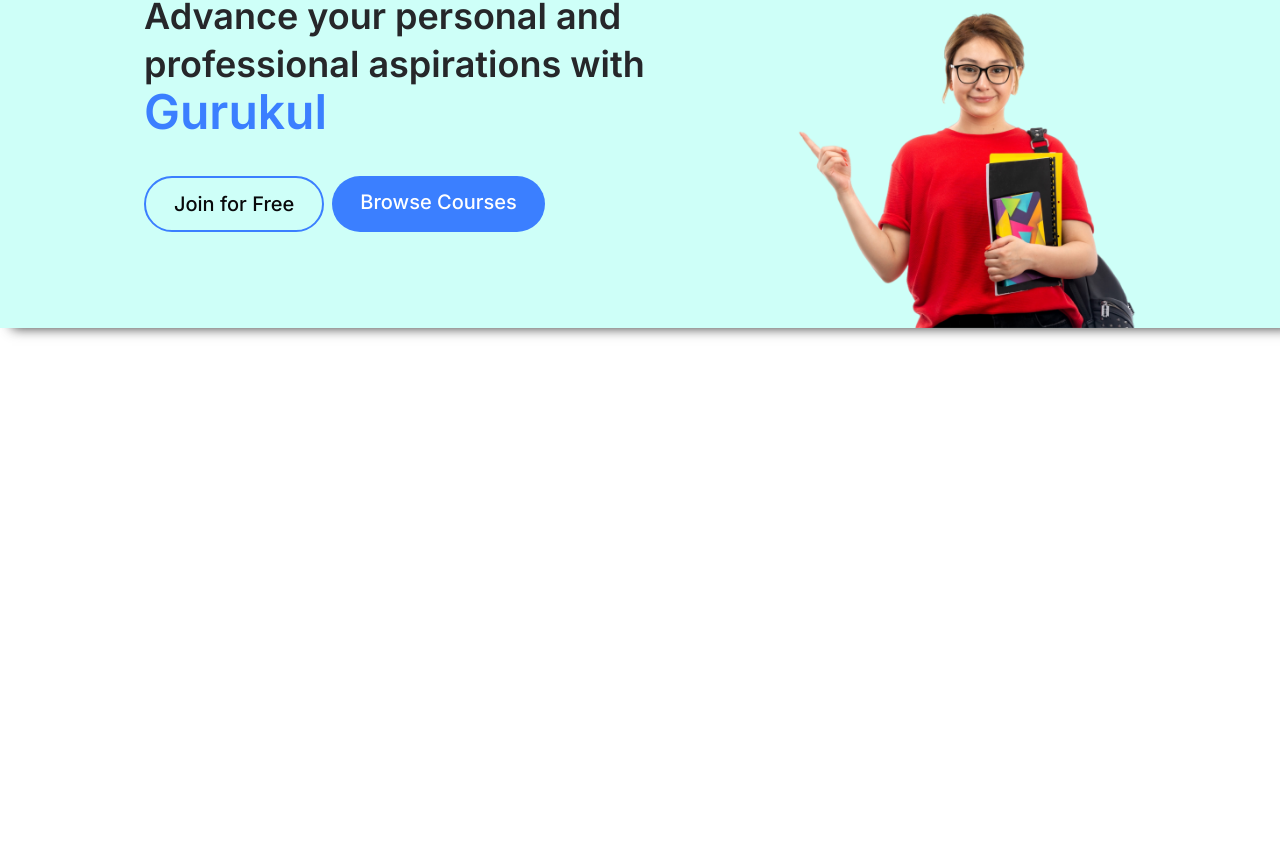
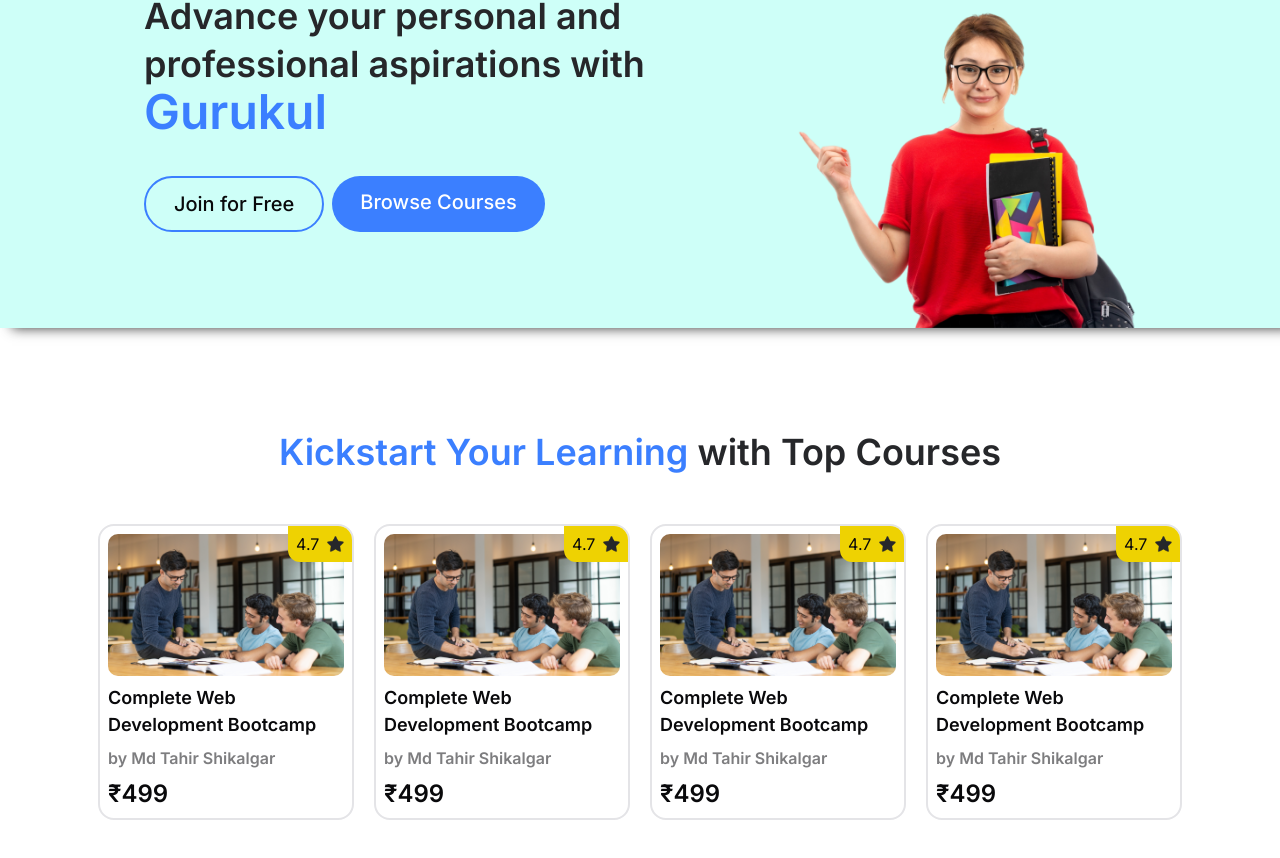
Before and after one commit to ghOst-vedant/gurukul, a Next.js app: page / in a window 1280 px wide. Shown: the part 1647-2505 px from the top of the page. Before the commit the page ends 2071 px from the top, so only its background shows below. Built offline with nearby package versions, Linux system fonts and the light colour scheme.

Commit message:
[Update]:Completed top courses section in homepage

```diff
--- a/src/app/page.tsx
+++ b/src/app/page.tsx
@@ -177,6 +177,22 @@ const Home = () => {
         />
       </div>
 
+      {/* Top Course Section */}
+      <div className="flex flex-col gap-5 sm:gap-8 lg:px-16 lg:gap-8 mt-4 lg:mt-10">
+        <h2 className="text-2xl sm:text-3xl lg:text-4xl font-semibold text-center text-black px-4">
+          <span className="text-blue">Kickstart Your Learning</span> with Top
+          Courses
+        </h2>
+        <div className="mt-5 overflow-x-scroll lg:overflow-x-hidden lg:flex lg:justify-center px-4 sm:px-6">
+          <span className="flex gap-5">
+            <CourseCard />
+            <CourseCard />
+            <CourseCard />
+            <CourseCard />
+          </span>
+        </div>
+      </div>
+
       {/* Testimonial Section */}
       <div className="flex items-center gap-5 p-4">
         {/* <TestimonialCard />
```
